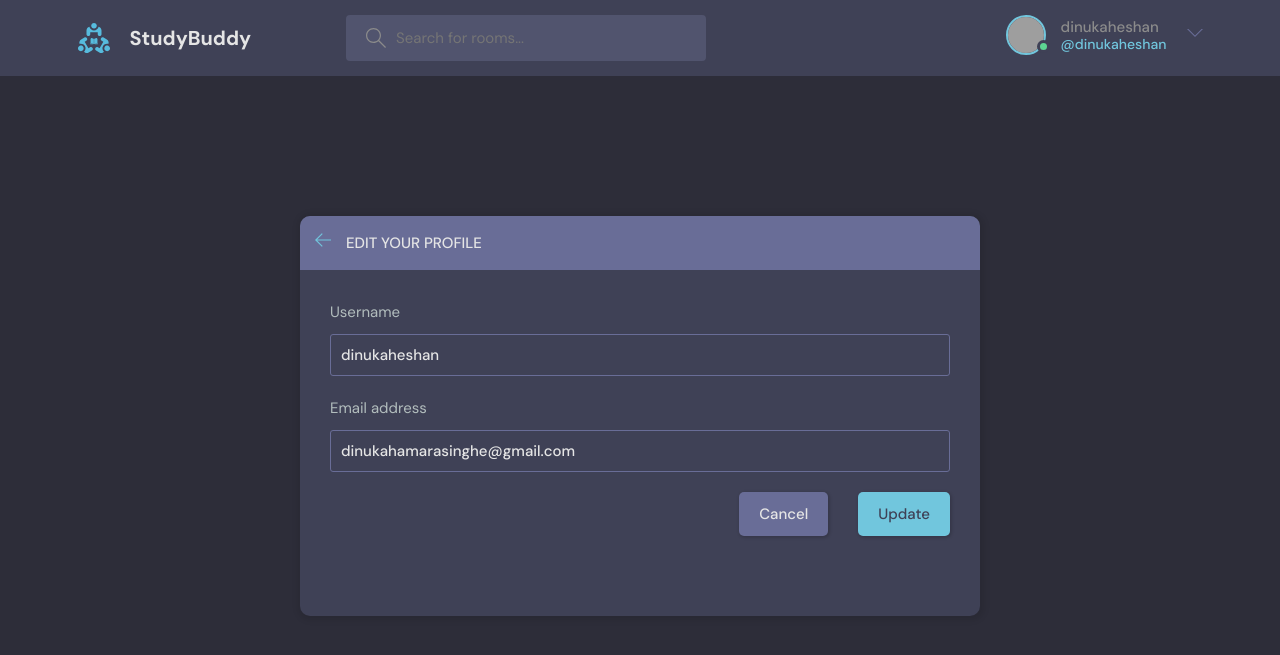
After one commit to dinuka-amarasinghe/studybud, a Django app: page /update-user/ in a window 1280 px wide. The commit adds this page. Shown: the top 655 px of the page. Run offline with Django 5.2, Linux system fonts and the light colour scheme; a user stored in the database is signed in; grey boxes are pictures that could not be loaded.

Commit message:
Update user profile settings functionality

```diff
--- a/base/forms.py
+++ b/base/forms.py
@@ -1,5 +1,6 @@
 from django.forms import ModelForm
 from .models import Room
+from django.contrib.auth.models import User
 
 
 class RoomForm(ModelForm):
@@ -7,3 +8,9 @@ class RoomForm(ModelForm):
         model = Room
         fields = '__all__'
         exclude = ['host', 'participants']
+
+
+class UserForm(ModelForm):
+    class Meta:
+        model = User
+        fields = ['username', 'email']
--- a/base/templates/base/profile.html
+++ b/base/templates/base/profile.html
@@ -18,7 +18,9 @@
                     <div class="profile__info">
                         <h3>{{ user.username }}</h3>
                         <p>{{ user.username }}</p>
-                        <a href="edit-user.html" class="btn btn--main btn--pill">Edit Profile</a>
+                        {% if request.user == user %}
+                        <a href="{% url 'update-user' %}" class="btn btn--main btn--pill">Edit Profile</a>
+                        {% endif %}
                     </div>
                     <div class="profile__about">
                         <h3>About</h3>
--- /dev/null
+++ b/base/templates/base/update_user.html
@@ -0,0 +1,40 @@
+{% extends 'main.html' %}
+
+{% block content %}
+<main class="update-account layout">
+    <div class="container">
+        <div class="layout__box">
+            <div class="layout__boxHeader">
+                <div class="layout__boxTitle">
+                    <a href="{% url 'home' %}">
+                        <svg version="1.1" xmlns="http://www.w3.org/2000/svg" width="32" height="32"
+                             viewBox="0 0 32 32">
+                            <title>arrow-left</title>
+                            <path
+                                    d="M13.723 2.286l-13.723 13.714 13.719 13.714 1.616-1.611-10.96-10.96h27.625v-2.286h-27.625l10.965-10.965-1.616-1.607z">
+                            </path>
+                        </svg>
+                    </a>
+                    <h3>Edit your profile</h3>
+                </div>
+            </div>
+            <div class="layout__body">
+                <form class="form" action="" method="POST">
+                    {% csrf_token %}
+                    {% for field in form %}
+                    <div class="form__group">
+                        <label for="profile_pic">{{ field.label }}</label>
+                        {{ field }}
+                    </div>
+                    {% endfor %}
+
+                    <div class="form__action">
+                        <a class="btn btn--dark" href="index.html">Cancel</a>
+                        <button class="btn btn--main" type="submit">Update</button>
+                    </div>
+                </form>
+            </div>
+        </div>
+    </div>
+</main>
+{% endblock content %}
--- a/base/urls.py
+++ b/base/urls.py
@@ -12,5 +12,6 @@ urlpatterns = [
     path('create-room/', views.create_room, name='create-room'),
     path('update-room/<str:pk>/', views.update_room, name='update-room'),
     path('delete-room/<str:pk>/', views.delete_room, name='delete-room'),
-    path('delete-message/<str:pk>/', views.delete_message, name='delete-message')
+    path('delete-message/<str:pk>/', views.delete_message, name='delete-message'),
+    path('update-user/', views.update_user, name='update-user')
 ]
--- a/base/views.py
+++ b/base/views.py
@@ -1,7 +1,7 @@
 from django.shortcuts import render, redirect
 from django.db.models import Q
 from .models import Room, Topic, Message
-from .forms import RoomForm
+from .forms import RoomForm, UserForm
 from django.http import HttpResponse
 from django.contrib import messages
 from django.contrib.auth.models import User
@@ -174,3 +174,16 @@ def delete_message(request, pk):
         message.delete()
         return redirect('home')
     return render(request, 'base/delete.html', {'obj': message})
+
+
+@login_required(login_url='login')
+def update_user(request):
+    user = request.user
+    form = UserForm(instance=user)
+
+    if request.method == 'POST':
+        form = UserForm(request.POST, instance=user)
+        if form.is_valid():
+            form.save()
+            return redirect('user-profile', pk=user.id)
+    return render(request, 'base/update_user.html', {'form': form})
--- a/templates/navbar.html
+++ b/templates/navbar.html
@@ -21,7 +21,7 @@
             <!-- Logged In -->
             {% if request.user.is_authenticated %}
                 <div class="header__user">
-                    <a href="profile.html">
+                    <a href="{% url 'update-user' %}">
                         <div class="avatar avatar--medium active">
                             <img src="https://randomuser.me/api/portraits/men/37.jpg"/>
                         </div>
@@ -45,18 +45,16 @@
 
 
             <div class="dropdown-menu">
-                <a href="settings.html" class="dropdown-link"
-                >
+                <a href="{% url 'update-user' %}" class="dropdown-link">
                     <svg version="1.1" xmlns="http://www.w3.org/2000/svg" width="32" height="32" viewBox="0 0 32 32">
                         <title>tools</title>
                         <path
                                 d="M27.465 32c-1.211 0-2.35-0.471-3.207-1.328l-9.392-9.391c-2.369 0.898-4.898 0.951-7.355 0.15-3.274-1.074-5.869-3.67-6.943-6.942-0.879-2.682-0.734-5.45 0.419-8.004 0.135-0.299 0.408-0.512 0.731-0.572 0.32-0.051 0.654 0.045 0.887 0.277l5.394 5.395 3.586-3.586-5.394-5.395c-0.232-0.232-0.336-0.564-0.276-0.887s0.272-0.596 0.572-0.732c2.552-1.152 5.318-1.295 8.001-0.418 3.274 1.074 5.869 3.67 6.943 6.942 0.806 2.457 0.752 4.987-0.15 7.358l9.392 9.391c0.844 0.842 1.328 2.012 1.328 3.207-0 2.5-2.034 4.535-4.535 4.535zM15.101 19.102c0.26 0 0.516 0.102 0.707 0.293l9.864 9.863c0.479 0.479 1.116 0.742 1.793 0.742 1.398 0 2.535-1.137 2.535-2.535 0-0.668-0.27-1.322-0.742-1.793l-9.864-9.863c-0.294-0.295-0.376-0.74-0.204-1.119 0.943-2.090 1.061-4.357 0.341-6.555-0.863-2.631-3.034-4.801-5.665-5.666-1.713-0.561-3.468-0.609-5.145-0.164l4.986 4.988c0.391 0.391 0.391 1.023 0 1.414l-5 5c-0.188 0.188-0.441 0.293-0.707 0.293s-0.52-0.105-0.707-0.293l-4.987-4.988c-0.45 1.682-0.397 3.436 0.164 5.146 0.863 2.631 3.034 4.801 5.665 5.666 2.2 0.721 4.466 0.604 6.555-0.342 0.132-0.059 0.271-0.088 0.411-0.088z"
                         ></path>
                     </svg>
-                    Settings</a
-                >
-                <a href="{% url 'logout' %}" class="dropdown-link"
-                >
+                    w
+                    Settings</a>
+                <a href="{% url 'logout' %}" class="dropdown-link">
                     <svg version="1.1" xmlns="http://www.w3.org/2000/svg" width="32" height="32" viewBox="0 0 32 32">
                         <title>sign-out</title>
                         <path
@@ -66,8 +64,7 @@
                                 d="M21.879 21.293l1.414 1.414 6.707-6.707-6.707-6.707-1.414 1.414 4.293 4.293h-14.172v2h14.172l-4.293 4.293z"
                         ></path>
                     </svg>
-                    Logout</a
-                >
+                    Logout</a>
             </div>
         </nav>
     </div>
```
Also changed, not shown: db.sqlite3.
